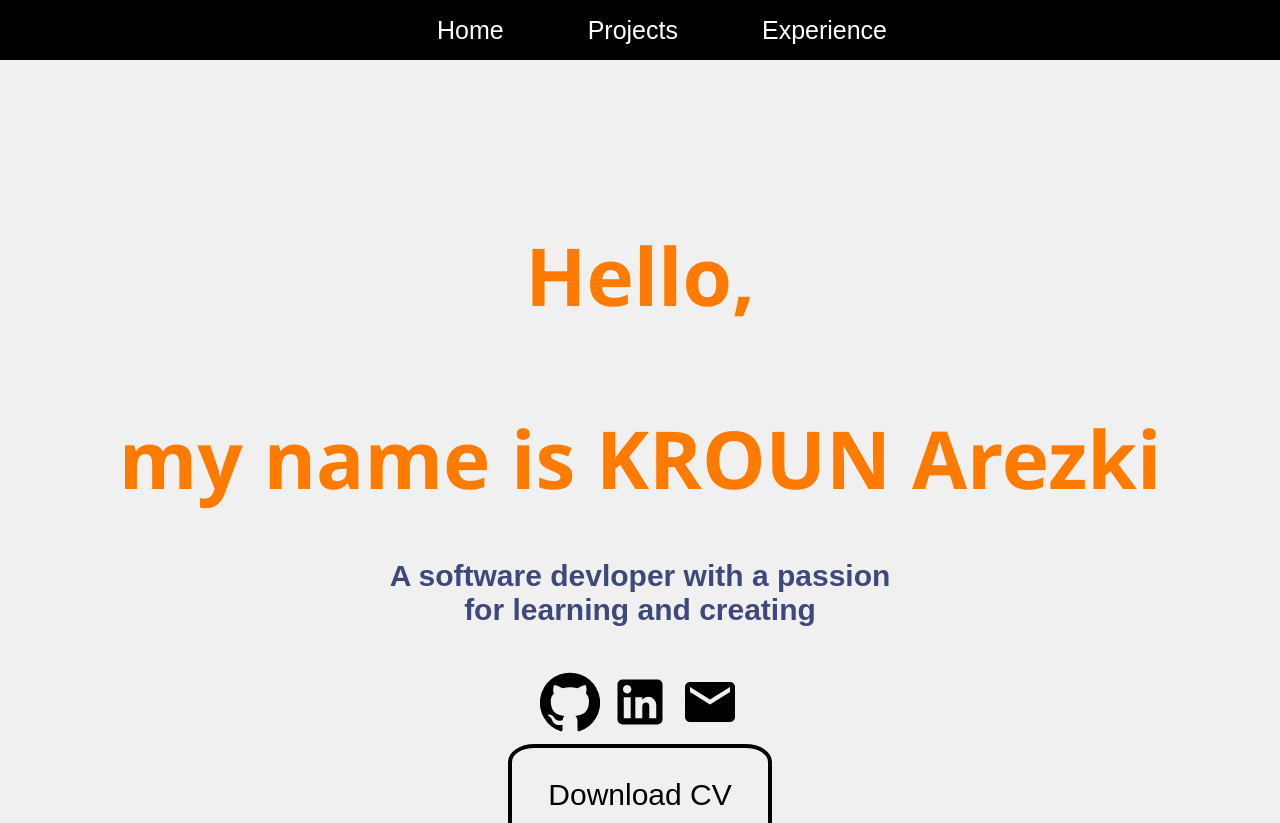
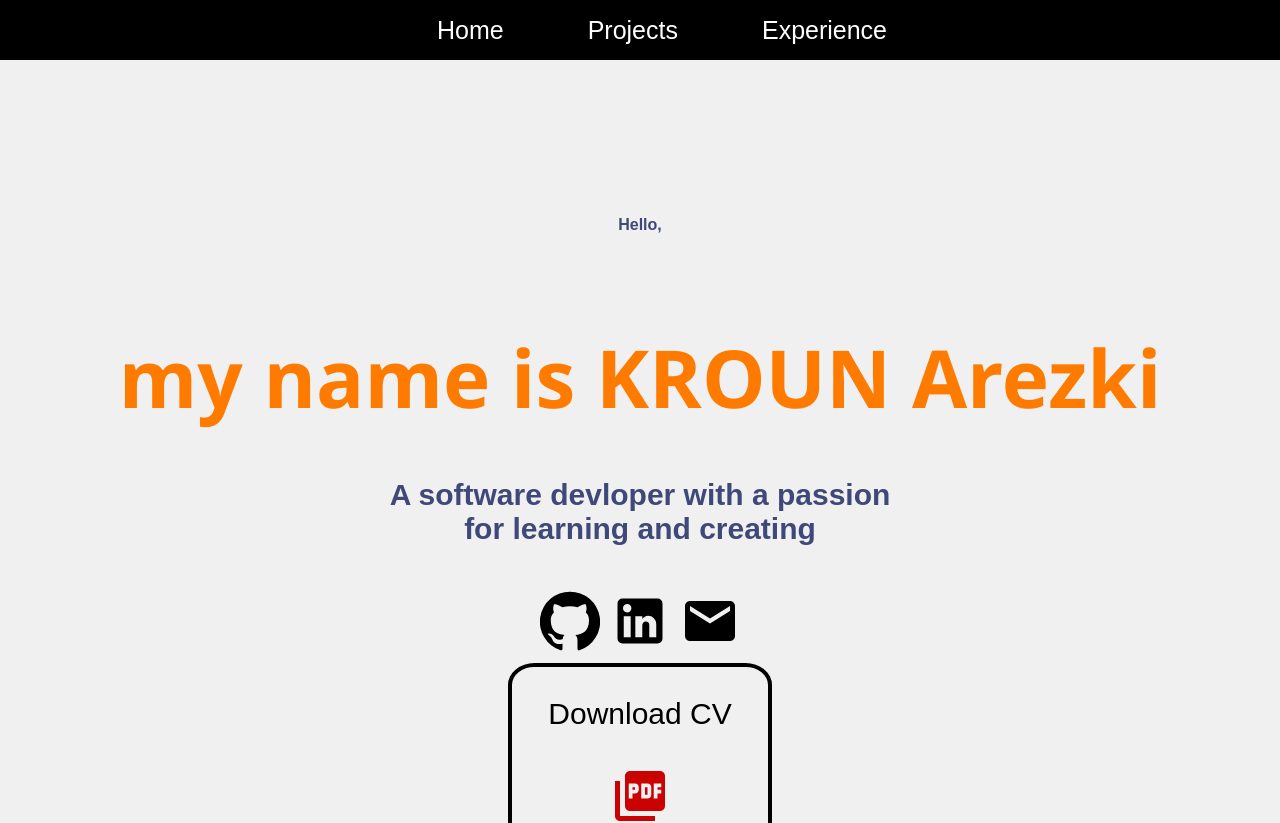
Before and after one commit to kiki-dev/Personal-portfolio, a React (Create React App) app: page / in a window 1280 px wide. Shown: the top 823 px of the page. Built offline with nearby package versions, Linux system fonts and the light colour scheme.

Commit message:
Second version 2

```diff
--- a/src/Pages/Home.js
+++ b/src/Pages/Home.js
@@ -26,7 +26,7 @@ function Home() {
   return (
     <div className="home">
         <div className="about">
-            <h2>Hello,</h2>
+            <h4>Hello,</h4>
             <h2> my name is KROUN Arezki</h2>
             <div className='prompt'>
                 <p>
```
